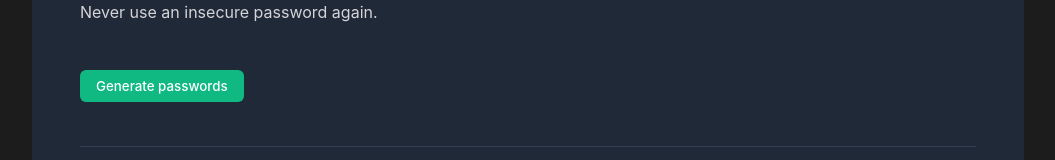
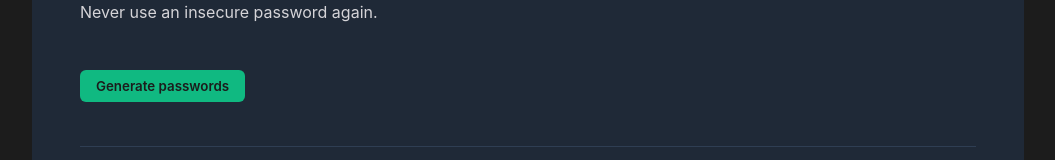
Before and after one commit to Redoubtable-NY/Password-generator, a plain HTML site: page index.html in a window 1280 px wide. Shown: the part 189-349 px from the top of the page, without its empty margins (112-1167 px from the left). Drawn offline with Linux system fonts and the light colour scheme; a web font is replaced by a local one.

Commit message:
Primary CTA button update.
Improved contrast on the primary CTA button.

```diff
--- a/styles.css
+++ b/styles.css
@@ -37,10 +37,11 @@ body {
     border-style: none;
     border-radius: 6px;
     background: #10B981;
-    color: white;
+    color: #1C1C1C;
     font-family: "Inter",sans-serif;
-    font-weight: 500;
+    font-weight: 600;
 }
+
 
 hr {
     height: 1px;
```
